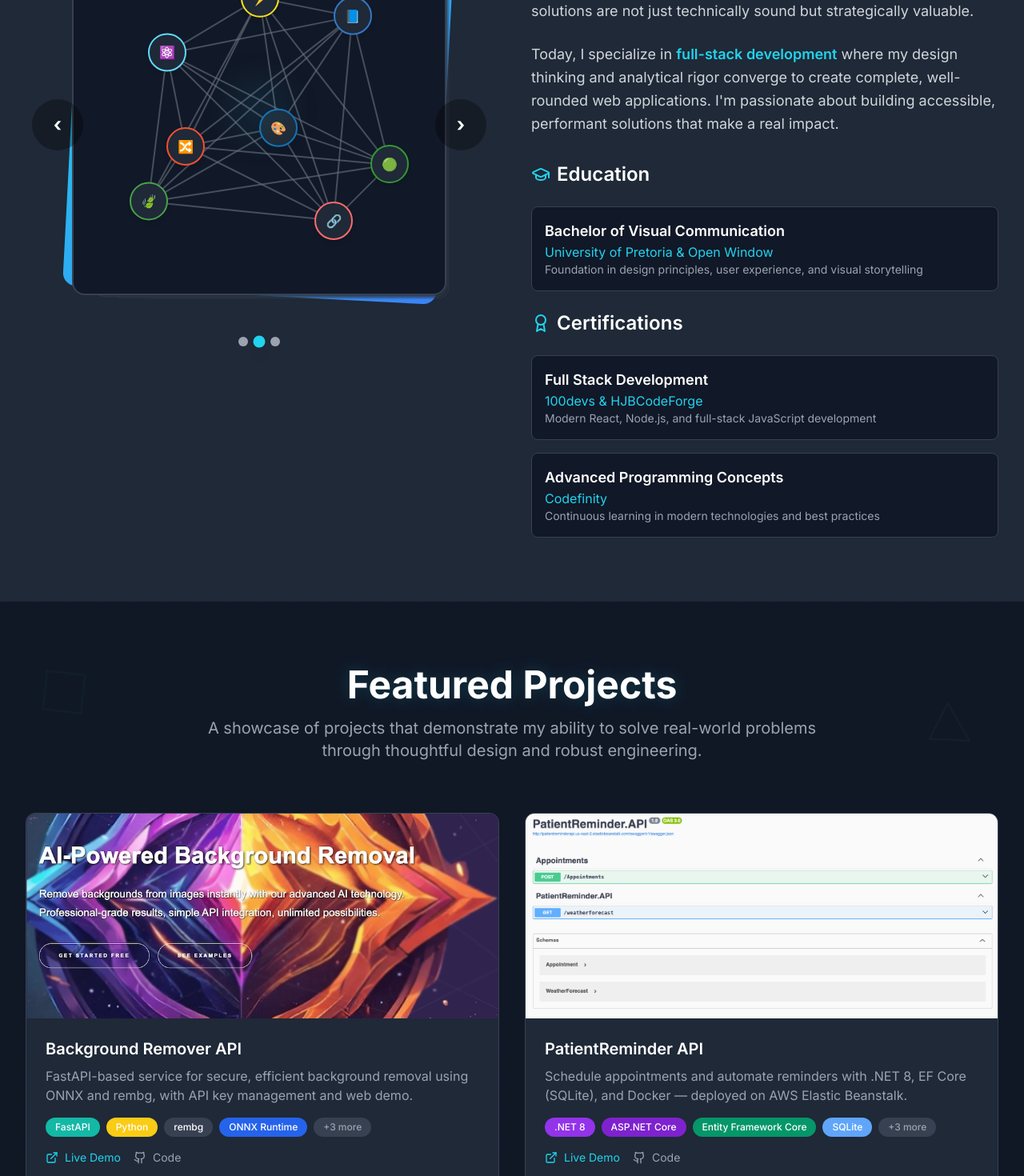
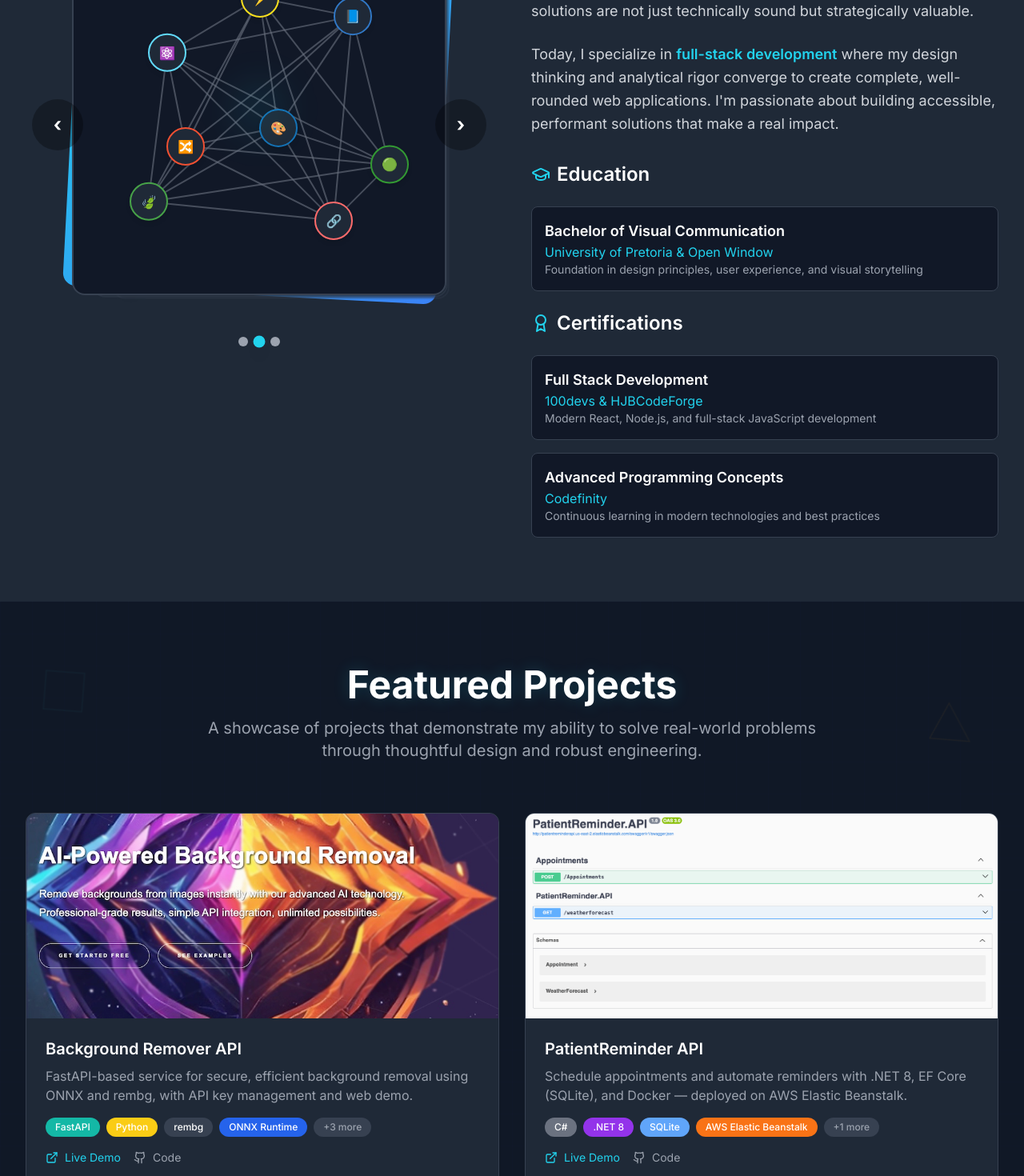
Before and after one commit to HJBCodeForge/henningBotha-portfolio, a React (Vite) app: page / in a window 1280 px wide. Shown: the part 1240-2710 px from the top of the page at 80% size. Built offline with nearby package versions, Linux system fonts and the light colour scheme.

Commit message:
updated teck stacks

```diff
--- a/src/App.tsx
+++ b/src/App.tsx
@@ -43,7 +43,7 @@ const projects: Project[] = [
     title: 'PatientReminder API',
     description: 'Lightweight ASP.NET Core Web API for scheduling patient appointments and sending automated reminders.',
     shortDescription: 'Schedule appointments and automate reminders with .NET 8, EF Core (SQLite), and Docker — deployed on AWS Elastic Beanstalk.',
-    technologies: ['.NET 8', 'ASP.NET Core', 'Entity Framework Core', 'SQLite', 'OpenAPI', 'Docker', 'AWS Elastic Beanstalk'],
+    technologies: ['C#', '.NET 8', 'SQLite', 'AWS Elastic Beanstalk', 'Docker'],
     challenge: 'Provide a simple, reliable way for clinics to schedule appointments and automate reminders without complex infrastructure.',
     role: 'Backend Developer',
     solution: 'Built a clean, containerized Web API with a background reminder service, SQLite persistence, and OpenAPI docs. Deployed as a single-container app on AWS Elastic Beanstalk for straightforward cloud hosting.',
--- a/src/components/Skills.tsx
+++ b/src/components/Skills.tsx
@@ -39,7 +39,7 @@ const Skills: React.FC<SkillsProps> = ({ darkMode }) => {
         { name: "CSS", icon: "🎨" },
         { name: "JavaScript", icon: "⚡" },
         { name: "React", icon: "⚛️" },
-        { name: "React Native", icon: "📱" },
+        // removed React Native per request
       ]
     },
     {
@@ -49,7 +49,7 @@ const Skills: React.FC<SkillsProps> = ({ darkMode }) => {
         { name: "Node.js", icon: "🟢" },
         { name: "Express", icon: "🚂" },
         { name: "RESTful APIs", icon: "🔌" },
-        { name: "Authentication", icon: "🔐" },
+        { name: "C#", icon: "#️⃣" },
       ]
     },
     {
@@ -58,7 +58,7 @@ const Skills: React.FC<SkillsProps> = ({ darkMode }) => {
       skills: [
         { name: "MongoDB", icon: "🍃" },
         { name: "PostgreSQL", icon: "🐘" },
-        { name: "Database Design", icon: "🗄️" },
+        { name: "SQLite", icon: "🗄️" },
       ]
     },
     {
@@ -68,7 +68,6 @@ const Skills: React.FC<SkillsProps> = ({ darkMode }) => {
         { name: "OOP", icon: "🏗️" },
         { name: "Web Accessibility", icon: "♿" },
         { name: "Agile/SCRUM", icon: "🔄" },
-        { name: "SEO", icon: "🔍" },
         { name: "Git/GitHub", icon: "📦" },
         { name: "VS Code", icon: "💻" },
       ]
```
Also changed, not shown: 1 other file (tests, documents, lock files or other folders).
